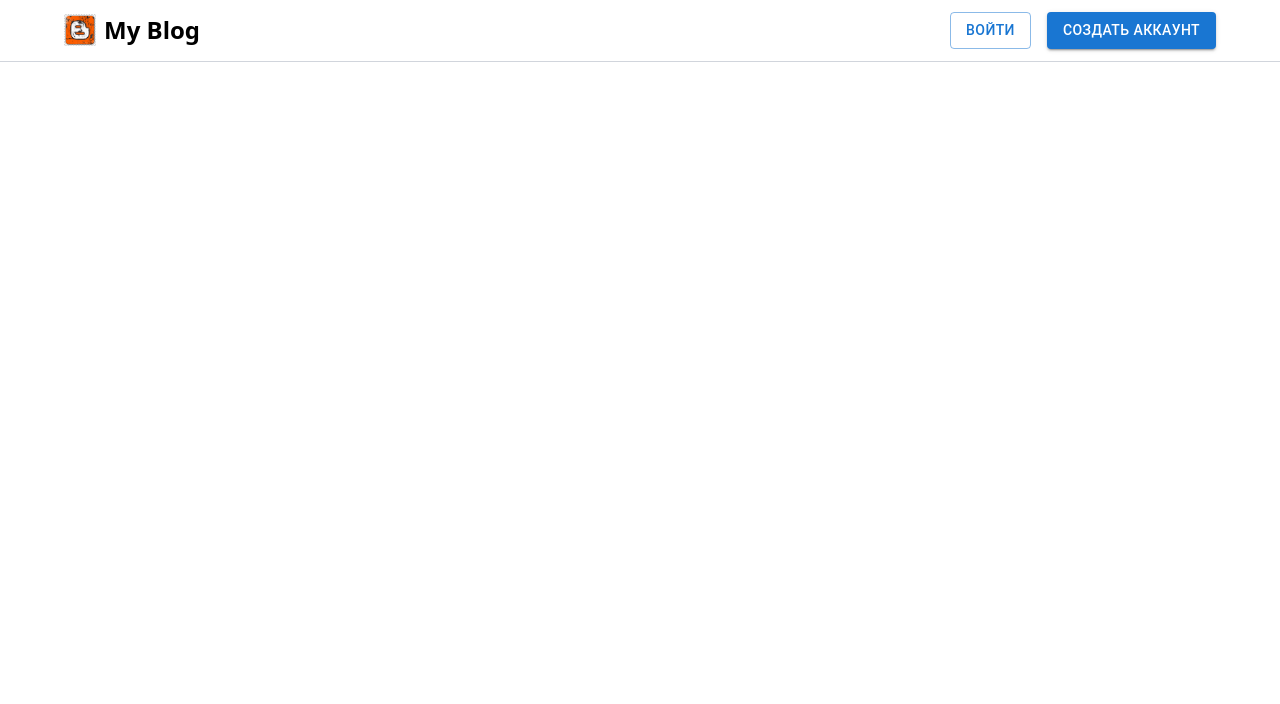
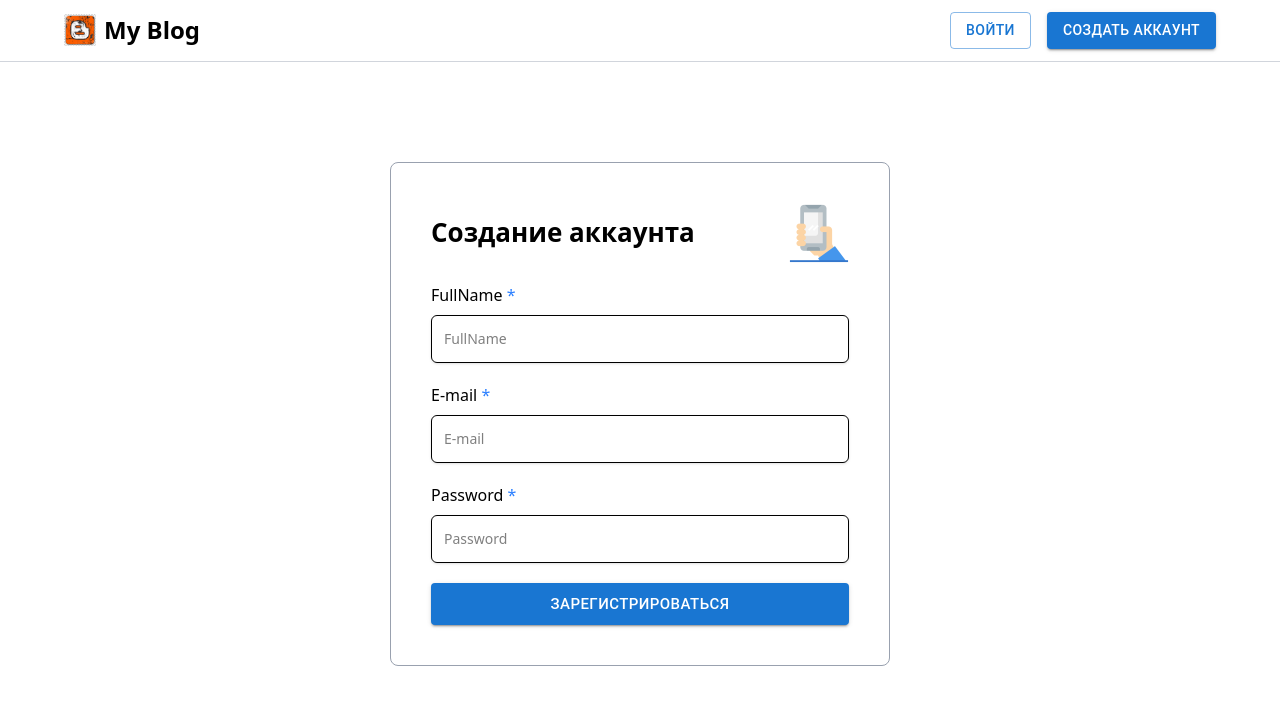
Before and after one commit to NickNedilko/simple-blog, a React (Vite) app: page /register in a window 1280 px wide. Shown: the top 704 px of the page. Built offline with nearby package versions, Linux system fonts and the light colour scheme.

Commit message:
add login, registration page, form-input, input ....

```diff
--- a/package.json
+++ b/package.json
@@ -14,8 +14,10 @@
     "@emotion/styled": "^11.14.0",
     "@mui/material": "^5.14.0",
     "@tailwindcss/vite": "^4.0.15",
+    "clsx": "^2.1.1",
     "react": "^19.0.0",
     "react-dom": "^19.0.0",
+    "react-hook-form": "^7.54.2",
     "react-router-dom": "^7.4.0",
     "tailwindcss": "^4.0.15"
   },
--- a/src/App.tsx
+++ b/src/App.tsx
@@ -4,6 +4,8 @@ import './App.css';
 import { Header } from './components/shared/header';
 import { Home } from './pages/home';
 import { Container } from '@mui/material';
+import { Login } from './pages/login';
+import { Registration } from './pages/registration';
 
 
 function App() {
@@ -14,10 +16,10 @@ function App() {
       <Container maxWidth="lg">
           <Routes>
         <Route path="/" element={<Home />} />
+        <Route path="/login" element={<Login/>}/>
+        <Route path="/register" element={<Registration/>}/>
         {/* <Route path="/posts/:id" element={<FullPost/>}/>
-        <Route path="/add-post" element={<AddPost/>}/>
-        <Route path="/login" element={<Login/>}/>
-        <Route path="/register" element={<Registration/>}/> */}
+        <Route path="/add-post" element={<AddPost/>}/> */}
       </Routes>
       </Container>
 
--- /dev/null
+++ b/src/components/shared/clear-button.tsx
@@ -0,0 +1,21 @@
+
+import clsx from "clsx";
+import { FC } from "react";
+import { MdClear } from "react-icons/md";
+
+
+
+interface IClearButtonProps {
+    onClick?: () => void;
+    className?: string;
+}
+
+export const ClearButton: FC<IClearButtonProps> = ({onClick, className}) => {
+    return (
+        <button
+            onClick={onClick}
+        className={clsx("absolute right-4 top-1/2 -translate-y-1/2 opacity-30 hover:opacity-100 cursor-pointer" ,className)}>
+            <MdClear className="h-5 w-5"/>
+      </button>
+  ) ;
+};
--- /dev/null
+++ b/src/components/shared/error-text.tsx
@@ -0,0 +1,13 @@
+
+import clsx from "clsx";
+import { FC } from "react";
+
+
+interface Props{
+    text: string;
+    className?: string;
+}
+
+export const ErrorText: FC<Props> = ({ text, className }) => {
+    return <p className={clsx('text-red-500 text-sm', className)}>{text}</p>
+};
--- /dev/null
+++ b/src/components/shared/form-input.tsx
@@ -0,0 +1,46 @@
+import { FC, InputHTMLAttributes } from "react";
+
+import { useFormContext } from "react-hook-form";
+import { Input } from "../ui/input";
+import { ClearButton } from "./clear-button";
+import { ErrorText } from "./error-text";
+import { RequiredSymbol } from "./required-symbol";
+
+
+
+interface Props extends InputHTMLAttributes<HTMLInputElement>{
+    name: string;
+    label?: string;
+    required?: boolean;
+    className?: string;
+}
+
+export const FormInput: FC<Props> = ({name, label, required, className, ...props}) => {
+    const {
+        register,
+        formState: { errors },
+        watch,
+        setValue
+    } = useFormContext();
+
+    const value = watch(name);
+    const errorText = errors[name]?.message as string;
+
+    const onClickClear = () => {
+        setValue(name, '', {shouldValidate: true})
+    }
+    return (
+        <div className={className}>
+            { label && (
+                    <p className="font-medium mb-2">
+                        {label} {required && <RequiredSymbol/>}
+                </p>
+                )}
+            <div className="relative">
+                <Input className="h-12 text-md" {...register(name)} {...props} />
+               { value && <ClearButton onClick={onClickClear}/>}
+            </div>
+            { errorText && <ErrorText text={errorText} className="mt-2"/>}
+        </div>
+    )
+}
--- /dev/null
+++ b/src/components/shared/required-symbol.tsx
@@ -0,0 +1,7 @@
+import { FC } from "react";
+
+export const RequiredSymbol:FC = () => {
+    return (
+      <span className="text-blue-500">*</span>
+  ) ;
+};
--- /dev/null
+++ b/src/components/shared/title.tsx
@@ -0,0 +1,36 @@
+import clsx from 'clsx';
+import React from 'react';
+
+type TitleSize = 'xs' | 'sm' | 'md' | 'lg' | 'xl' | '2xl';
+
+interface ITitleProps {
+  size?: TitleSize;
+  className?: string;
+  text: string;
+}
+
+export const Title: React.FC<ITitleProps> = ({ text, size = 'sm', className }) => {
+  const mapTagBySize = {
+    xs: 'h5',
+    sm: 'h4',
+    md: 'h3',
+    lg: 'h2',
+    xl: 'h1',
+    '2xl': 'h1',
+  } as const;
+
+  const mapClassNameBySize = {
+    xs: 'text-[16px]',
+    sm: 'text-[22px]',
+    md: 'text-[26px]',
+    lg: 'text-[32px]',
+    xl: 'text-[40px]',
+    '2xl': 'text-[48px]',
+  } as const;
+
+  return React.createElement(
+    mapTagBySize[size],
+    { className: clsx(mapClassNameBySize[size], className) },
+    text,
+  );
+};
--- /dev/null
+++ b/src/components/ui/input.tsx
@@ -0,0 +1,23 @@
+import clsx from "clsx"
+import * as React from "react"
+
+
+
+export type InputProps = React.InputHTMLAttributes<HTMLInputElement>
+
+export const Input = React.forwardRef<HTMLInputElement, InputProps>(
+  ({ className, type, ...props }, ref) => {
+    return (
+      <input
+        type={type}
+        className={clsx(
+          "flex h-9 w-full rounded-md border border-input bg-transparent px-3 py-1 text-sm shadow-sm transition-colors file:border-0 file:bg-transparent file:text-sm file:font-medium placeholder:text-muted-foreground focus-visible:outline-none focus-visible:ring-1 focus-visible:ring-ring disabled:cursor-not-allowed disabled:opacity-50",
+          className
+        )}
+        ref={ref}
+        {...props}
+      />
+    )
+  }
+)
+Input.displayName = "Input"
--- /dev/null
+++ b/src/pages/login.tsx
@@ -0,0 +1,40 @@
+import { FormProvider, useForm } from 'react-hook-form';
+import Button from "@mui/material/Button";
+import { FormInput } from "../components/shared/form-input";
+import { Title } from '../components/shared/title';
+
+import phoneImg from '../assets/phone-icon.png'
+
+
+
+export const Login = () => {
+
+
+const form = useForm({
+        mode: 'onChange',
+        defaultValues: {
+            email: '',
+            password: ''
+        }
+});
+
+ const onSubmit = ()=> console.log(form.getValues())
+
+    return (
+      <FormProvider {...form}>
+        <form className='flex flex-col gap-5 w-[500px] mx-auto my-[100px] border p-10 border-gray-400 rounded-lg' onSubmit={form.handleSubmit(onSubmit)} >
+            <div className='flex justify-between items-center'>
+                <Title text='Вход в аккаунт' size='md' className='font-bold' />
+            <img src={phoneImg} alt="phone-icon"width={60} height={60} />
+            </div>
+
+            <FormInput name='email' label='E-mail' placeholder='E-mail' required />
+            <FormInput name='password' label='Password' placeholder='Password' type='password' required />
+
+                <Button type='submit' size="large" variant="contained" fullWidth>
+       Войти
+      </Button >
+        </form>
+  </FormProvider>
+  );
+};
--- /dev/null
+++ b/src/pages/registration.tsx
@@ -0,0 +1,40 @@
+import { FormProvider, useForm } from 'react-hook-form';
+import Button from "@mui/material/Button";
+import { FormInput } from "../components/shared/form-input";
+import { Title } from '../components/shared/title';
+
+import phoneImg from '../assets/phone-icon.png'
+
+
+
+export const Registration = () => {
+
+
+const form = useForm({
+        mode: 'onChange',
+    defaultValues: {
+            FullName: '',
+            email: '',
+            password: ''
+        }
+});
+
+    const onSubmit = ()=> console.log(form.getValues())
+
+    return (
+      <FormProvider {...form}>
+        <form className='flex flex-col gap-5 w-[500px] mx-auto my-[100px] border p-10 border-gray-400 rounded-lg' onSubmit={form.handleSubmit(onSubmit)} >
+            <div className='flex justify-between items-center'>
+                <Title text='Создание аккаунта' size='md' className='font-bold' />
+            <img src={phoneImg} alt="phone-icon"width={60} height={60} />
+            </div>
+            <FormInput name='FullName' label='FullName' placeholder='FullName' type='text' required />
+            <FormInput name='email' label='E-mail' placeholder='E-mail' required />
+            <FormInput name='password' label='Password' placeholder='Password' type='password' required />
+                <Button type='submit' size="large" variant="contained" fullWidth>
+        Зарегистрироваться
+      </Button>
+        </form>
+  </FormProvider>
+  );
+};
```
Also changed, not shown: src/assets/phone-icon.png (added), 1 other file (tests, documents, lock files or other folders).
